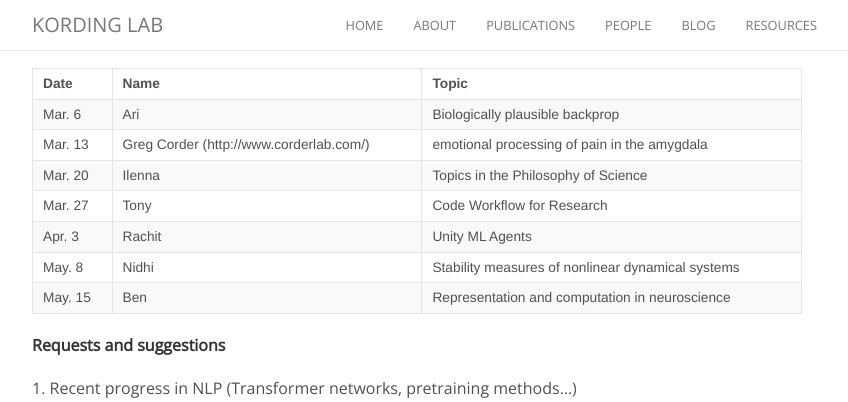
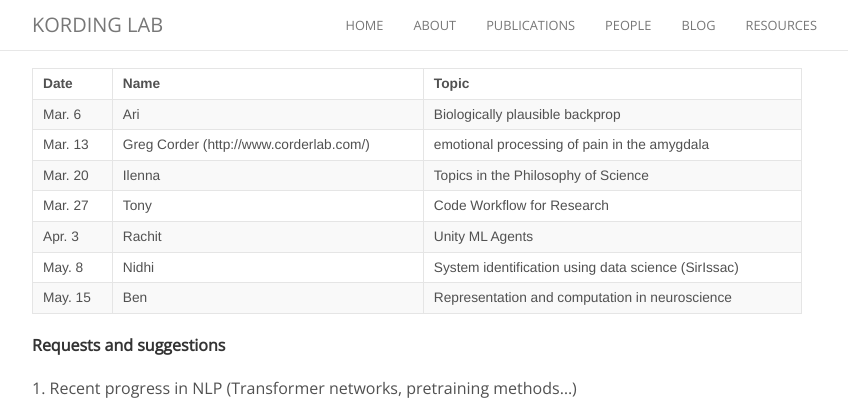
Before and after one commit to KordingLab/KordingLab.github.io, a Jekyll site: the page built from _posts/2018-08-29-upcoming-lab-teaching.md, in a window 1280 px wide and 900 px high, scrolled down 423 px. Shown: the top 402 px of the window, without its empty margins (223-1071 px from the left). Built offline with Jekyll 4.4.1, drawn with Linux system fonts in a browser that asks for light colours; nearby versions of some CDN libraries; comment, search, counter and statistics services are not loaded.

Commit message:
Update 2018-08-29-upcoming-lab-teaching.md

```diff
--- a/_posts/2018-08-29-upcoming-lab-teaching.md
+++ b/_posts/2018-08-29-upcoming-lab-teaching.md
@@ -22,7 +22,7 @@ Get on the listserve for announcements: https://groups.google.com/forum/#!forum/
 |Mar. 20| Ilenna | Topics in the Philosophy of Science |
 |Mar. 27| Tony | Code Workflow for Research |
 |Apr. 3| Rachit | Unity ML Agents |
-|May. 8| Nidhi | Stability measures of nonlinear dynamical systems |
+|May. 8| Nidhi | System identification using data science (SirIssac) |
 |May. 15| Ben | Representation and computation in neuroscience |
 
 
```
